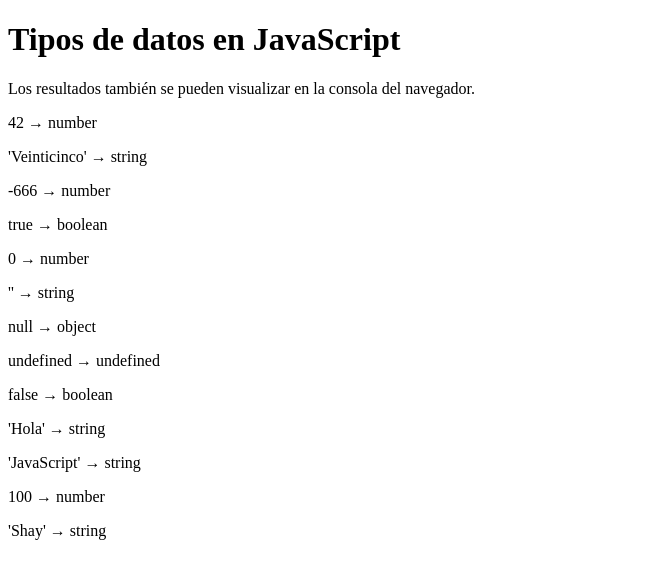
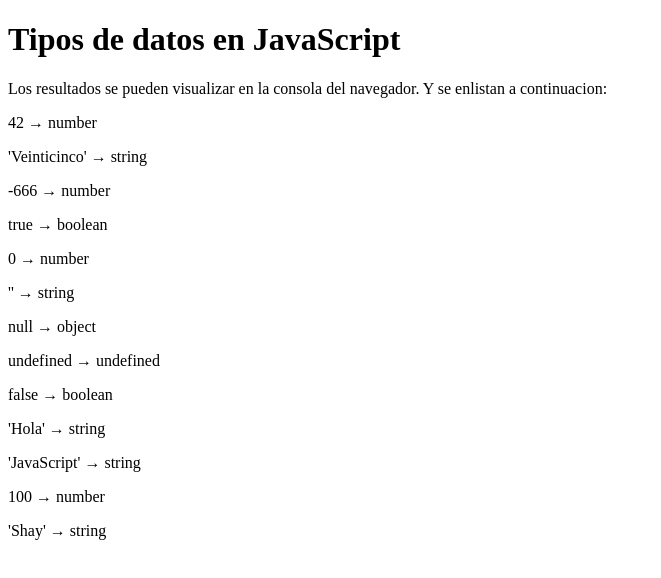
Before and after one commit to ShayZG/JavaScript-, a plain HTML site: page index.html in a window 1280 px wide. Shown: the whole page, without its empty margins (0-661 px from the left). Drawn offline with Linux system fonts and the light colour scheme.

Commit message:
agregar texto a html

```diff
--- a/index.html
+++ b/index.html
@@ -17,7 +17,8 @@
     <h1>Tipos de datos en JavaScript</h1>
 
     <p class="descripcion">
-      Los resultados también se pueden visualizar en la consola del navegador.
+      Los resultados se pueden visualizar en la consola del navegador.
+      Y se enlistan a continuacion:
     </p>
 
     <p>42 → number</p>
```
